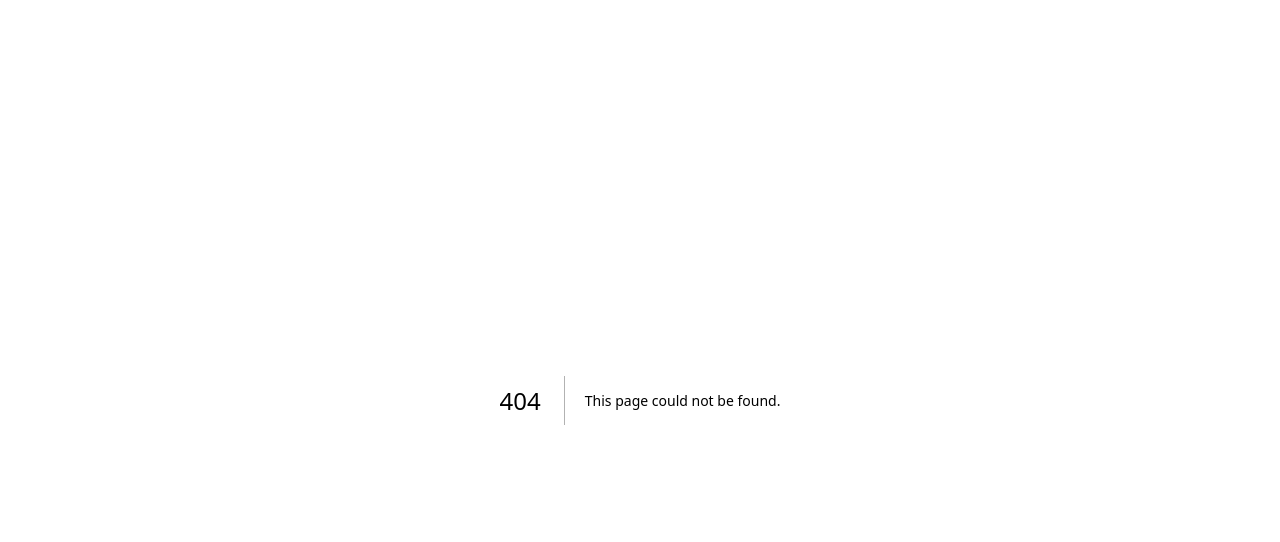
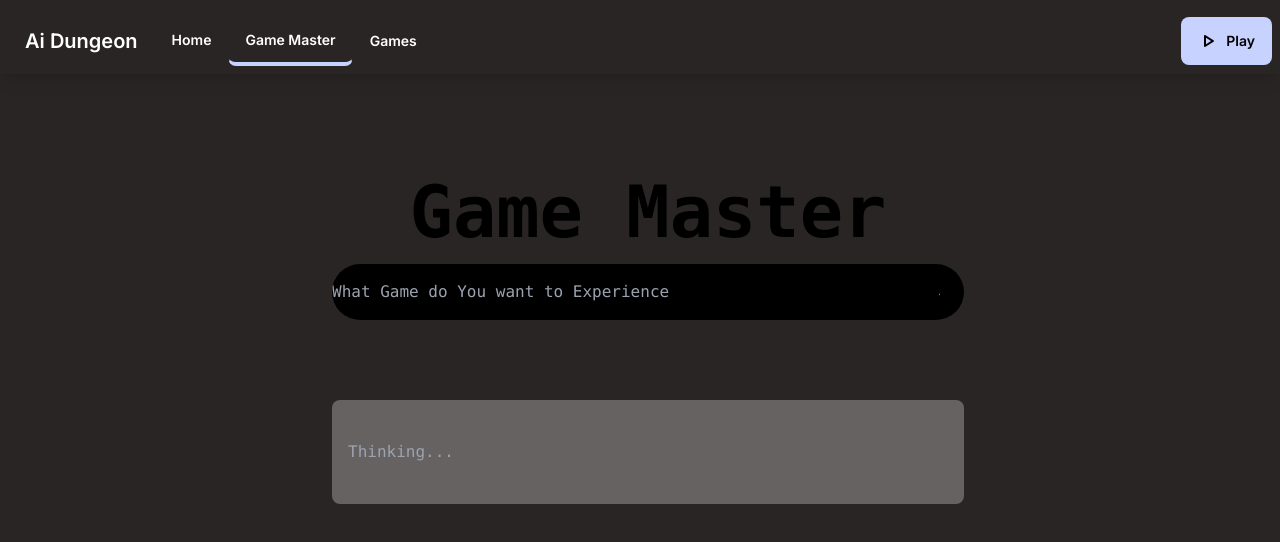
Before and after one commit to pnavab/lahacks2024, a Next.js app: page /gameMaster in a window 1280 px wide. Before the commit this address had no page. Shown: the top 542 px of the page. Built offline with nearby package versions, Linux system fonts and the light colour scheme; no server answers.

Commit message:
front end

```diff
--- /dev/null
+++ b/app/gameMaster/page.js
@@ -0,0 +1,83 @@
+'use client'
+
+import Link from "next/link";
+import { socket } from "../socket";
+import { useRouter } from "next/navigation";
+import { useState } from "react";
+
+export default function Home() {
+    const router = useRouter();
+
+    function createLobby() {
+        socket.emit("createLobby");
+        socket.on('lobbyCreated', (data) => {
+            console.log('created lobby, id:', data);
+            router.push(`/lobby/${data}`)
+        });
+    }
+
+    function createCollaborativeCanvasLobby() {
+        socket.emit("createCollaborativeCanvasLobby");
+        socket.on('collaborativeCanvasLobbyCreated', (data) => {
+            console.log('created lobby, id:', data);
+            router.push(`/collab/lobby/${data}`)
+        });
+    }
+
+    const [response, setResponse] = useState('Thinking...')
+
+    return (
+        <main className="grow min-h-screen flex-col bg-black">
+            {/* navbar */}
+            <div className="navbar fixed top-2 left-0 right-0 shadow-lg border-none bg-transparent text-white z-10">
+                <div className="navbar-start">
+                    <div className="navbar-center">
+                        <a className="btn btn-ghost normal-case text-xl hover:bg-transparent hover:text-gray-300 duration-300">Ai Dungeon</a>
+                    </div>
+                    <div className="dropdown">
+                        <Link
+                            href='/'
+                        >
+                            <label tabIndex="0" className={`btn btn-ghost hover:bg-transparent ${window.location.pathname == '/' ? 'border-b-indigo-200 border-b-4 hover:border-b-indigo-200 hover:border-b-4' : ''} `}>
+                                Home
+                            </label>
+                        </Link>
+                        <Link
+                            href='/'
+                        >
+                            <label tabIndex="0" className={`btn btn-ghost hover:bg-transparent ${window.location.pathname == '/gameMaster' ? 'border-b-indigo-200 border-b-4 hover:border-b-indigo-200 hover:border-b-4' : ''} `}>
+                                Game Master
+                            </label>
+                        </Link>
+                    </div>
+                    <div className="dropdown">
+                        <label tabIndex="0" className="btn btn-ghost ">
+                            Games
+                        </label>
+                        <ul tabIndex="0" className="menu menu-compact dropdown-content  shadow-lg  rounded-box w-52 bg-black text-white">
+                            <li><a>Gamemode1</a></li>
+                            <li><a>Gamemode2</a></li>
+                            <li><a>GAMEMODE3!!</a></li>
+                        </ul>
+                    </div>
+                </div>
+                <div className="navbar-end">
+                    <button className="btn btn-ghost bg-indigo-200 text-black hover:bg-indigo-100">
+                        <svg xmlns="http://www.w3.org/2000/svg" className="w-5" viewBox="0 0 20 20" fill="black">
+                            <path fill-rule="evenodd" clip-rule="evenodd" d="M7.53 15.848L15.53 10.848C16.1567 10.4563 16.1567 9.54368 15.53 9.15201L7.53 4.15201C6.86395 3.73573 6 4.21458 6 5.00001L6 15C6 15.7854 6.86395 16.2643 7.53 15.848ZM8 13.1958L8 6.80426L13.1132 10L8 13.1958Z" fill="#000000" />
+                        </svg>
+                        <p className=""> Play </p>
+                    </button>
+                </div>
+            </div>
+            <div className="bg-stone-800 font-mono pl-4 pt-44 text-center h-screen w-full">
+                <p className="text-7xl font-bold"> Game Master </p>
+                <div className="flex justify-center text-center pt-4 ">
+                    <input  placeholder={'What Game do You want to Experience                            ↵ '} className='w-1/2 py-4 rounded-full bg-black text-right pr-6' />
+                    {/* Response */}
+                </div>
+                <input disabled placeholder={`${response}`} className="text-left w-1/2 py-10 px-4 mt-20 rounded-lg"/>
+            </div>
+        </main>
+    );
+}
--- a/app/page.js
+++ b/app/page.js
@@ -1,112 +1,115 @@
-import Image from "next/image";
+'use client'
+
+import Link from "next/link";
+import { socket } from "./socket";
+import { useRouter } from "next/navigation";
 
 export default function Home() {
+  const router = useRouter();
+
+  function createLobby() {
+    socket.emit("createLobby");
+    socket.on('lobbyCreated', (data) => {
+      console.log('created lobby, id:', data);
+      router.push(`/lobby/${data}`)
+    });
+  }
+
+  function createCollaborativeCanvasLobby() {
+    socket.emit("createCollaborativeCanvasLobby");
+    socket.on('collaborativeCanvasLobbyCreated', (data) => {
+      console.log('created lobby, id:', data);
+      router.push(`/collab/lobby/${data}`)
+    });
+  }
+
   return (
-    <main className="flex min-h-screen flex-col items-center justify-between p-24">
-      <div className="z-10 max-w-5xl w-full items-center justify-between font-mono text-sm lg:flex">
-        <p className="fixed left-0 top-0 flex w-full justify-center border-b border-gray-300 bg-gradient-to-b from-zinc-200 pb-6 pt-8 backdrop-blur-2xl dark:border-neutral-800 dark:bg-zinc-800/30 dark:from-inherit lg:static lg:w-auto  lg:rounded-xl lg:border lg:bg-gray-200 lg:p-4 lg:dark:bg-zinc-800/30">
-          Get started by editing&nbsp;
-          <code className="font-mono font-bold">app/page.js</code>
-        </p>
-        <div className="fixed bottom-0 left-0 flex h-48 w-full items-end justify-center bg-gradient-to-t from-white via-white dark:from-black dark:via-black lg:static lg:h-auto lg:w-auto lg:bg-none">
-          <a
-            className="pointer-events-none flex place-items-center gap-2 p-8 lg:pointer-events-auto lg:p-0"
-            href="https://vercel.com?utm_source=create-next-app&utm_medium=appdir-template&utm_campaign=create-next-app"
-            target="_blank"
-            rel="noopener noreferrer"
+    <main className="grow min-h-screen flex-col bg-black">
+      {/* navbar */}
+      <div className="navbar fixed top-2 left-0 right-0 shadow-lg border-none bg-transparent text-white z-10">
+        <div className="navbar-start">
+          <div className="navbar-center">
+            <a className="btn btn-ghost normal-case text-xl hover:bg-transparent hover:text-gray-300 duration-300">Ai Dungeon</a>
+          </div>
+          <div className="dropdown">
+            <Link
+              href='/'
             >
-            By{" "}
-            <Image
-              src="/vercel.svg"
-              alt="Vercel Logo"
-              className="dark:invert"
-              width={100}
-              height={24}
-              priority
-            />
-          </a>
+              <label tabIndex="0" className={`btn btn-ghost hover:bg-transparent ${window.location.pathname == '/' ? 'border-b-indigo-200 border-b-4 hover:border-b-indigo-200 hover:border-b-4' : ''} `}>
+                Home
+              </label>
+            </Link>
+            <Link
+              href='/gameMaster'
+            >
+              <label tabIndex="0" className={`btn btn-ghost hover:bg-transparent ${window.location.pathname == '/gameMaster' ? 'border-b-indigo-200 border-b-4 hover:border-b-indigo-200 hover:border-b-4' : ''} `}>
+                Game Master
+              </label>
+            </Link>
+          </div>
+          <div className="dropdown">
+            <label tabIndex="0" className="btn btn-ghost ">
+              Games
+            </label>
+            <ul tabIndex="0" className="menu menu-compact dropdown-content  shadow-lg  rounded-box w-52 bg-black text-white">
+              <li><a>Gamemode1</a></li>
+              <li><a>Gamemode2</a></li>
+              <li><a>GAMEMODE3!!</a></li>
+            </ul>
           </div>
         </div>
-
-      <div className="relative flex place-items-center before:absolute before:h-[300px] before:w-full sm:before:w-[480px] before:-translate-x-1/2 before:rounded-full before:bg-gradient-radial before:from-white before:to-transparent before:blur-2xl before:content-[''] after:absolute after:-z-20 after:h-[180px] after:w-full sm:after:w-[240px] after:translate-x-1/3 after:bg-gradient-conic after:from-sky-200 after:via-blue-200 after:blur-2xl after:content-[''] before:dark:bg-gradient-to-br before:dark:from-transparent before:dark:to-blue-700 before:dark:opacity-10 after:dark:from-sky-900 after:dark:via-[#0141ff] after:dark:opacity-40 before:lg:h-[360px] z-[-1]">
-        <Image
-          className="relative dark:drop-shadow-[0_0_0.3rem_#ffffff70] dark:invert"
-          src="/next.svg"
-          alt="Next.js Logo"
-          width={180}
-          height={37}
-          priority
-        />
+        <div className="navbar-end">
+          <button className="btn btn-ghost bg-indigo-200 text-black hover:bg-indigo-100">
+            <svg xmlns="http://www.w3.org/2000/svg" className="w-5" viewBox="0 0 20 20" fill="black">
+              <path fill-rule="evenodd" clip-rule="evenodd" d="M7.53 15.848L15.53 10.848C16.1567 10.4563 16.1567 9.54368 15.53 9.15201L7.53 4.15201C6.86395 3.73573 6 4.21458 6 5.00001L6 15C6 15.7854 6.86395 16.2643 7.53 15.848ZM8 13.1958L8 6.80426L13.1132 10L8 13.1958Z" fill="#000000" />
+            </svg>
+            <p className=""> Play </p>
+          </button>
         </div>
-
-      <div className="mb-32 grid text-center lg:max-w-5xl lg:w-full lg:mb-0 lg:grid-cols-4 lg:text-left">
-        <a
-          href="https://nextjs.org/docs?utm_source=create-next-app&utm_medium=appdir-template&utm_campaign=create-next-app"
-          className="group rounded-lg border border-transparent px-5 py-4 transition-colors hover:border-gray-300 hover:bg-gray-100 hover:dark:border-neutral-700 hover:dark:bg-neutral-800/30"
-          target="_blank"
-          rel="noopener noreferrer"
+      </div>
+      <div className="bg-stone-800 pl-4 h-screen grid grid-cols-1 ">
+        <div className='pt-44'>
+          <h1 class="relative w-[max-content] font-mono before:absolute before:inset-0 before:animate-typewriter before:bg-stone-800  after:absolute after:inset-0 after:w-[0.125em] after:animate-caret after:bg-black text-7xl py-2"><p className=' text-slate-500'> AI</p>Powered Gaming</h1>
+        </div>
+        <div className=" animate-fadeIn delay-500">
+          <button className="bg-gradient-to-r from-indigo-300 to-indigo-100  text-black hover:from-indigo-200 hover:to-indigo-50 duration-300 flex p-4 rounded-xl text-4xl">
+            <svg xmlns="http://www.w3.org/2000/svg" className="w-10" viewBox="0 0 20 20" fill="black">
+              <path fill-rule="evenodd" clip-rule="evenodd" d="M7.53 15.848L15.53 10.848C16.1567 10.4563 16.1567 9.54368 15.53 9.15201L7.53 4.15201C6.86395 3.73573 6 4.21458 6 5.00001L6 15C6 15.7854 6.86395 16.2643 7.53 15.848ZM8 13.1958L8 6.80426L13.1132 10L8 13.1958Z" fill="#000000" />
+            </svg>
+            <p className="pl-2"> Start Your Experience  </p>
+          </button>
+        </div>
+        <div className="pt-24  text-left duration-700">
+          <div className=" w-full pr-8 grid grid-cols-3 gap-4" >
+            <button
+              className="w-full text-lg bg-transparent animate-fadeIn delay-0 hover:bg-stone-700 duration-300 rounded-2xl "
+              onClick={() => setIndex(0)}
             >
-          <h2 className={`mb-3 text-2xl font-semibold`}>
-            Docs{" "}
-            <span className="inline-block transition-transform group-hover:translate-x-1 motion-reduce:transform-none">
-              -&gt;
-            </span>
-          </h2>
-          <p className={`m-0 max-w-[30ch] text-sm opacity-50`}>
-            Find in-depth information about Next.js features and API.
+              AI Colab Drawing
+              <p className="text-sm">
+                Join friends to play a guessing game... with Ai
               </p>
-        </a>
-
-        <a
-          href="https://nextjs.org/learn?utm_source=create-next-app&utm_medium=appdir-template-tw&utm_campaign=create-next-app"
-          className="group rounded-lg border border-transparent px-5 py-4 transition-colors hover:border-gray-300 hover:bg-gray-100 hover:dark:border-neutral-700 hover:dark:bg-neutral-800 hover:dark:bg-opacity-30"
-          target="_blank"
-          rel="noopener noreferrer"
+            </button>
+            <button
+              className="w-full text-lg  animate-fadeIn delay-100 bg-transparent hover:bg-stone-700 duration-300 rounded-2xl "
+              onClick={() => setIndex(1)}
             >
-          <h2 className={`mb-3 text-2xl font-semibold`}>
-            Learn{" "}
-            <span className="inline-block transition-transform group-hover:translate-x-1 motion-reduce:transform-none">
-              -&gt;
-            </span>
-          </h2>
-          <p className={`m-0 max-w-[30ch] text-sm opacity-50`}>
-            Learn about Next.js in an interactive course with&nbsp;quizzes!
+              AI Colab Drawing
+              <p className="text-sm">
+                Join friends to play a guessing game... with Ai
               </p>
-        </a>
-
-        <a
-          href="https://vercel.com/templates?framework=next.js&utm_source=create-next-app&utm_medium=appdir-template&utm_campaign=create-next-app"
-          className="group rounded-lg border border-transparent px-5 py-4 transition-colors hover:border-gray-300 hover:bg-gray-100 hover:dark:border-neutral-700 hover:dark:bg-neutral-800/30"
-          target="_blank"
-          rel="noopener noreferrer"
+            </button>
+            <button
+              className="w-full text-lg bg-transparent animate-fadeIn delay-200  hover:bg-stone-700 duration-300 rounded-2xl "
+              onClick={() => setIndex(2)}
             >
-          <h2 className={`mb-3 text-2xl font-semibold`}>
-            Templates{" "}
-            <span className="inline-block transition-transform group-hover:translate-x-1 motion-reduce:transform-none">
-              -&gt;
-            </span>
-          </h2>
-          <p className={`m-0 max-w-[30ch] text-sm opacity-50`}>
-            Explore starter templates for Next.js.
+              AI Colab Drawing
+              <p className="text-sm">
+                Join friends to play a guessing game... with Ai
               </p>
-        </a>
-
-        <a
-          href="https://vercel.com/new?utm_source=create-next-app&utm_medium=appdir-template&utm_campaign=create-next-app"
-          className="group rounded-lg border border-transparent px-5 py-4 transition-colors hover:border-gray-300 hover:bg-gray-100 hover:dark:border-neutral-700 hover:dark:bg-neutral-800/30"
-          target="_blank"
-          rel="noopener noreferrer"
-        >
-          <h2 className={`mb-3 text-2xl font-semibold`}>
-            Deploy{" "}
-            <span className="inline-block transition-transform group-hover:translate-x-1 motion-reduce:transform-none">
-              -&gt;
-            </span>
-          </h2>
-          <p className={`m-0 max-w-[30ch] text-sm opacity-50 text-balance`}>
-            Instantly deploy your Next.js site to a shareable URL with Vercel.
-          </p>
-        </a>
+            </button>
+          </div>
+        </div>
       </div>
     </main>
   );
--- a/tailwind.config.js
+++ b/tailwind.config.js
@@ -12,7 +12,63 @@
         "gradient-conic":
           "conic-gradient(from 180deg at 50% 50%, var(--tw-gradient-stops))",
       },
+      keyframes: {
+        fadeIn: {
+          '0%': { opacity: '0' },
+          '10%': { opacity: '0' },
+          '20%': { opacity: '0' },
+          '30%': { opacity: '0' },
+          '40%': { opacity: '0' },
+          '50%': { opacity: '0' },
+          '60%': { opacity: '0' },
+          '70%': { opacity: '0' },
+          '80%': { opacity: '0' },
+          '90%': { opacity: '0' },
+          '100%': { opacity: '1' },
+        },
+        typewriter: {
+          to: {
+            left: '100%',
+          },
+        },
+        blink: {
+          '0%': {
+            opacity: '0',
+          },
+          '0.1%': {
+            opacity: '1',
+          },
+          '50%': {
+            opacity: '1',
+          },
+          '50.1%': {
+            opacity: '0',
+          },
+          '100%': {
+            opacity: '0',
+          },
+          goDown: {
+            '0%': { transform: 'translateY(0px)' },
+            '10%': { transform: 'translateY(0px)' },
+            '20%': { transform: 'translateY(0px)' },
+            '30%': { transform: 'translateY(0px)' },
+            '40%': { transform: 'translateY(0px)' },
+            '50%': { transform: 'translateY(0px)' },
+            '60%': { transform: 'translateY(0px)' },
+            '70%': { transform: 'translateY(0px)' },
+            '80%': { transform: 'translateY(0px)' },
+            '90%': { transform: 'translateY(0px)' },
+            '100%': { transform: 'translateY(-25%)' }
+          },
+        },
+      },
+      animation: {
+        fadeIn: 'fadeIn 1.5s ease-out',
+        typewriter: 'typewriter 1.5s steps(10) forwards',
+        caret: 'typewriter 1.5s steps(10) forwards, blink 1s steps(7) infinite 2s',
+        goDown: 'goDown 1s'
+      },
     },
   },
-  plugins: [],
+  plugins: [require("daisyui")],
 };
```
Also changed, not shown: public/collab.webp (added). Lines whose indentation alone changed are shown as unchanged.
